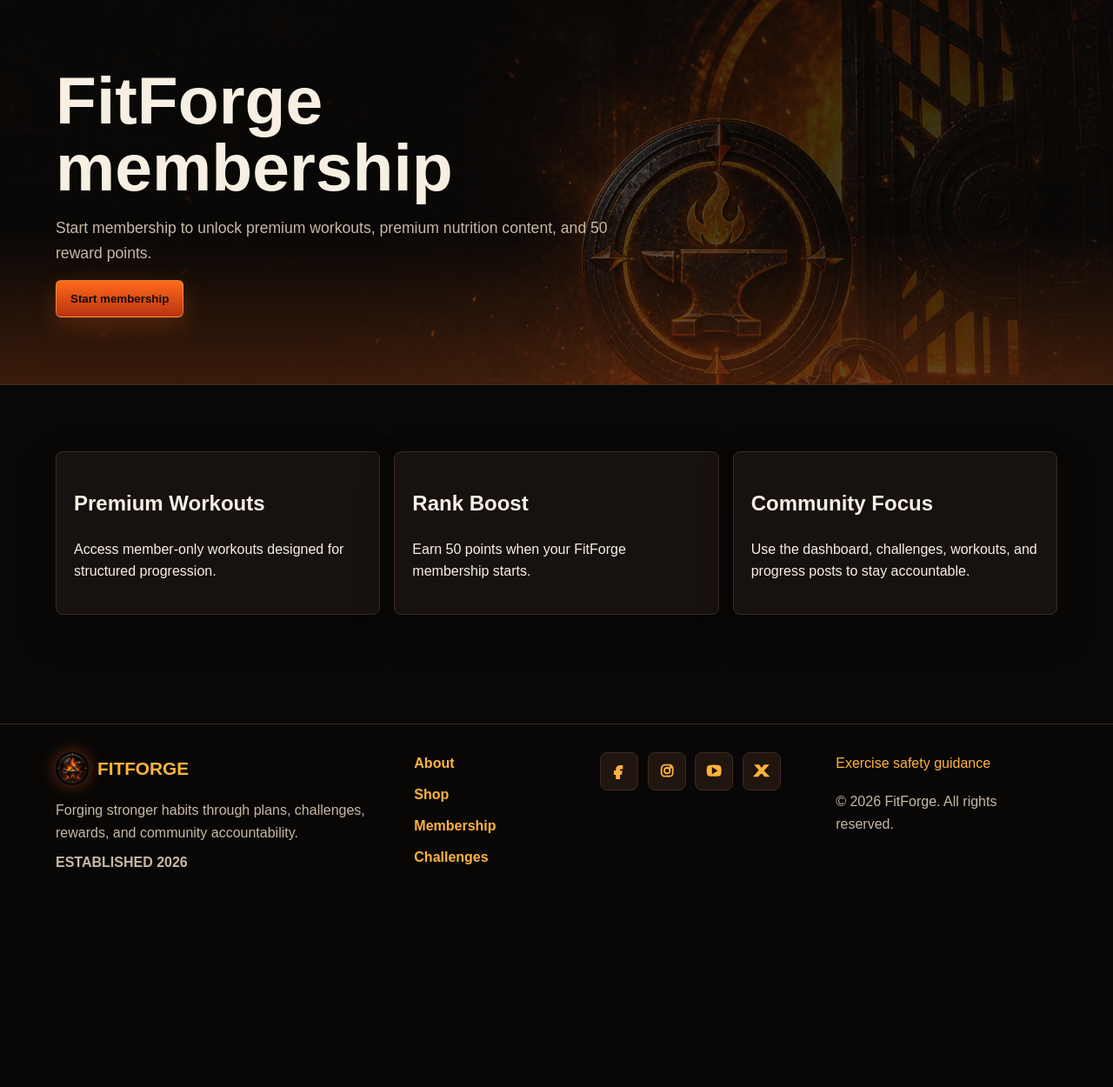
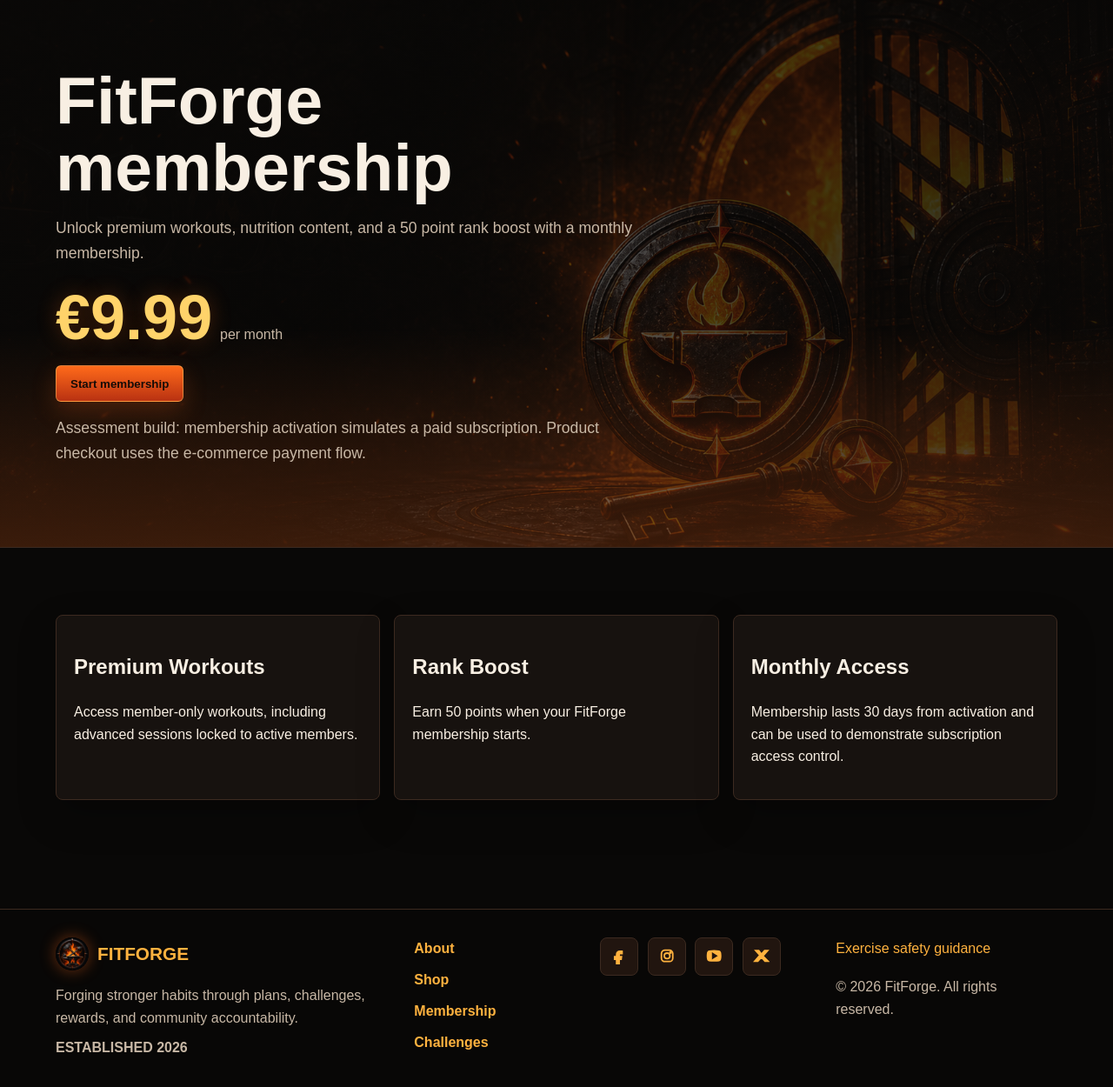
Before and after one commit to OviO17/fitforge, a Django app: page /membership/ in a window 1280 px wide. Shown: the part 71-1321 px from the top of the page at 87% size. Before the commit the page ends 1068 px from the top, so only its background shows below. Run offline with Django 5.2, Linux system fonts and the light colour scheme; the visitor is signed in with stand-in values (Sample User, id 1); data comes from the database, SQL or seed files in the repository; data that the repository does not hold is empty.

Commit message:
Clarify membership pricing

```diff
--- a/static/css/styles.css
+++ b/static/css/styles.css
@@ -400,6 +400,32 @@ nav a,
     font-size: 1.1rem;
 }
 
+.price-lockup {
+    display: flex;
+    align-items: baseline;
+    gap: 0.55rem;
+    margin: 0.4rem 0 1.2rem;
+}
+
+.price {
+    color: var(--highlight);
+    font-size: clamp(2.5rem, 7vw, 4.5rem);
+    font-weight: 900;
+    line-height: 1;
+    text-shadow: 0 0 24px rgba(255, 106, 26, 0.28);
+}
+
+.price-term,
+.membership-note {
+    color: var(--muted);
+}
+
+.membership-note {
+    max-width: 560px;
+    margin-top: 1rem;
+    font-size: 0.95rem;
+}
+
 .eyebrow {
     color: var(--accent-strong);
     font-weight: 800;
--- a/templates/memberships/detail.html
+++ b/templates/memberships/detail.html
@@ -6,26 +6,31 @@
     {% if membership.is_active %}
         <p>Your membership is active until {{ membership.current_period_end|date:"d M Y" }}. Premium workouts are unlocked.</p>
     {% else %}
-        <p>Start membership to unlock premium workouts, premium nutrition content, and 50 reward points.</p>
+        <p>Unlock premium workouts, nutrition content, and a 50 point rank boost with a monthly membership.</p>
+        <div class="price-lockup">
+            <span class="price">&euro;9.99</span>
+            <span class="price-term">per month</span>
+        </div>
         <form method="post" action="{% url 'start_membership' %}">
             {% csrf_token %}
             <button class="button" type="submit">Start membership</button>
         </form>
+        <p class="membership-note">Assessment build: membership activation simulates a paid subscription. Product checkout uses the e-commerce payment flow.</p>
     {% endif %}
 </section>
 
 <section class="section-grid">
     <article>
         <h2>Premium Workouts</h2>
-        <p>Access member-only workouts designed for structured progression.</p>
+        <p>Access member-only workouts, including advanced sessions locked to active members.</p>
     </article>
     <article>
         <h2>Rank Boost</h2>
         <p>Earn 50 points when your FitForge membership starts.</p>
     </article>
     <article>
-        <h2>Community Focus</h2>
-        <p>Use the dashboard, challenges, workouts, and progress posts to stay accountable.</p>
+        <h2>Monthly Access</h2>
+        <p>Membership lasts 30 days from activation and can be used to demonstrate subscription access control.</p>
     </article>
 </section>
 {% endblock %}
```
Also changed, not shown: TESTING.md (+2 -1 lines), README.md.
